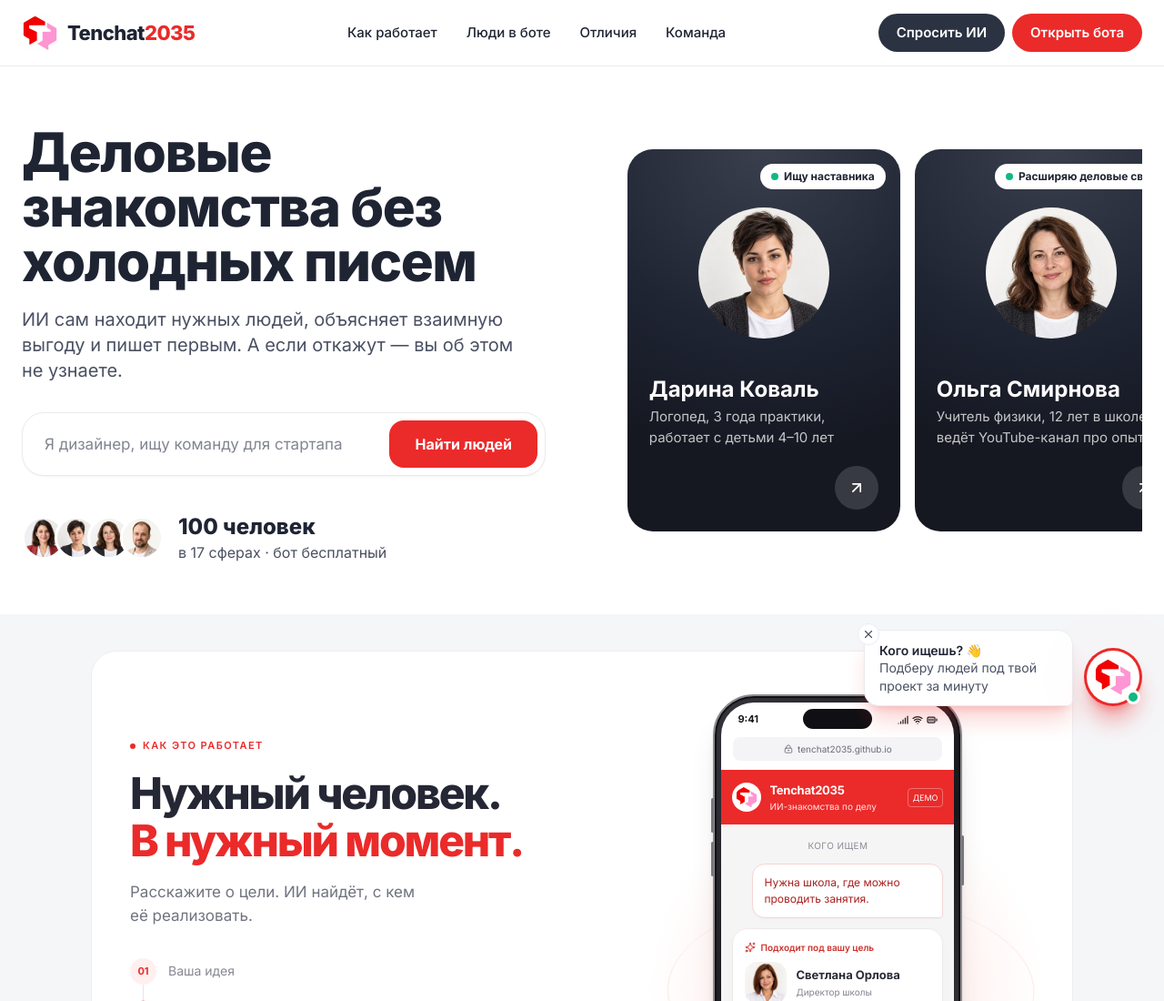
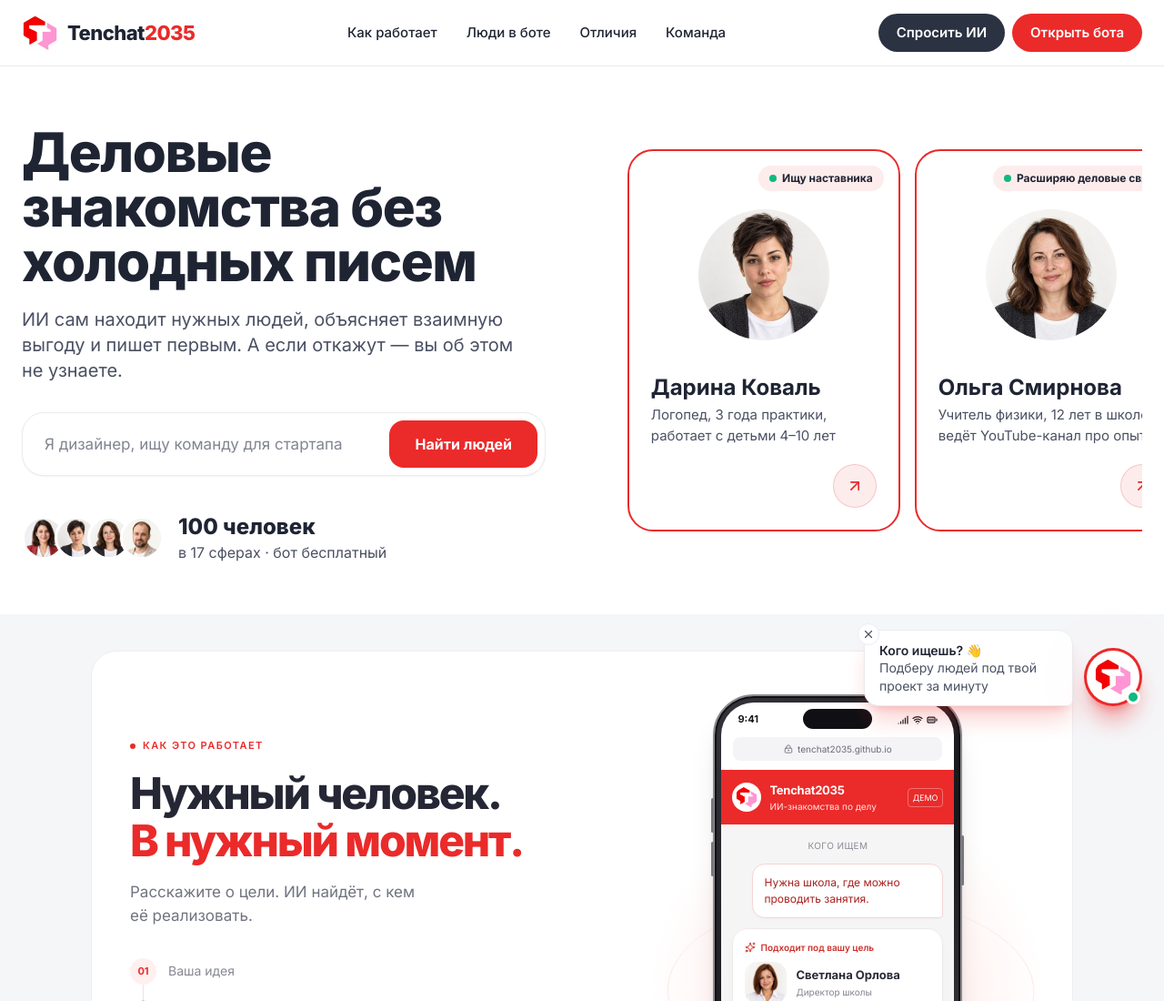
Before and after one commit to etopapaepta/tenchat-2035, a plain HTML site: page index.html in a window 1280 px wide. Shown: the top 1100 px of the page at 91% size. Drawn offline with nearby package versions, Linux system fonts and the light colour scheme; animation ran at ten frames a second.

Commit message:
Карточки людей: белый фон и красная обводка
Светлые карточки на первом экране: красная рамка, тёмный читаемый текст и красные стрелки.

```diff
--- a/index.html
+++ b/index.html
@@ -49,7 +49,7 @@
   .rail { scroll-snap-type: x mandatory; scrollbar-width: none; }
   .rail::-webkit-scrollbar { display: none; }
   .rail > * { scroll-snap-align: start; }
-  .pcard { background: radial-gradient(120% 80% at 50% 0%, #3A3F4D 0%, #1F2433 60%, #151821 100%); }
+  .pcard { background: #FFFFFF; border: 2px solid #EB2A2A; }
   .fade-swap { animation: fadeSwap .4s ease both; }
   @keyframes fadeSwap { from { opacity: 0; transform: translateY(8px); } to { opacity: 1; transform: none; } }
   #agentPanel { transition: opacity .2s ease, transform .2s ease; }
@@ -327,11 +327,11 @@
     return "?ask=" + encodeURIComponent("Хочу познакомиться: " + p.n + " — " + p.r + ". Чем мы можем быть полезны друг другу?");
   }
   function heroCard(p) {
-    return '<article class="pcard relative flex h-[420px] w-[280px] shrink-0 flex-col justify-end overflow-hidden rounded-[28px] p-6 text-white sm:w-[300px]">' +
-      '<span class="absolute right-4 top-4 inline-flex items-center gap-1.5 rounded-full bg-white px-3 py-1.5 text-xs font-bold text-ink"><span class="h-2 w-2 rounded-full bg-match"></span>' + esc(p.st) + "</span>" +
+    return '<article class="pcard relative flex h-[420px] w-[280px] shrink-0 flex-col justify-end overflow-hidden rounded-[28px] p-6 text-ink sm:w-[300px]">' +
+      '<span class="absolute right-4 top-4 inline-flex items-center gap-1.5 rounded-full bg-brand-soft px-3 py-1.5 text-xs font-bold text-ink"><span class="h-2 w-2 rounded-full bg-match"></span>' + esc(p.st) + "</span>" +
       '<div class="absolute inset-x-0 top-16 flex justify-center">' + face(p, "h-36 w-36 rounded-full text-7xl") + "</div>" +
-      '<div class="relative"><div class="text-2xl font-bold leading-tight">' + esc(p.n) + '</div><div class="mt-1 text-[15px] text-white/75">' + esc(p.r) + "</div></div>" +
-      '<a href="' + askLink(p) + '" aria-label="Познакомиться через ИИ" class="relative mt-5 grid h-12 w-12 place-items-center self-end rounded-full bg-white/15 hover:bg-brand"><i data-lucide="arrow-up-right" class="h-5 w-5"></i></a>' +
+      '<div class="relative"><div class="text-2xl font-bold leading-tight">' + esc(p.n) + '</div><div class="mt-1 text-[15px] text-mute">' + esc(p.r) + "</div></div>" +
+      '<a href="' + askLink(p) + '" aria-label="Познакомиться через ИИ" class="relative mt-5 grid h-12 w-12 place-items-center self-end rounded-full border border-brand/20 bg-brand-soft text-brand transition-colors hover:bg-brand hover:text-white focus-visible:outline focus-visible:outline-2 focus-visible:outline-offset-4 focus-visible:outline-brand"><i data-lucide="arrow-up-right" class="h-5 w-5"></i></a>' +
       "</article>";
   }
   function gridCard(p) {
```
